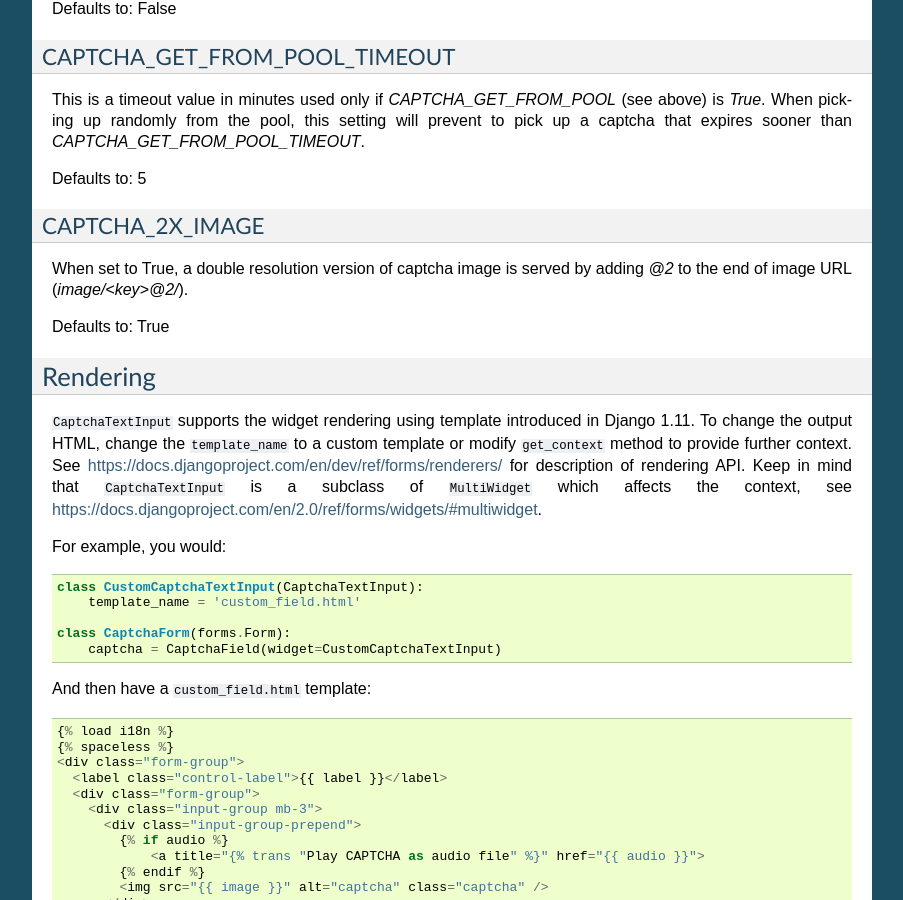
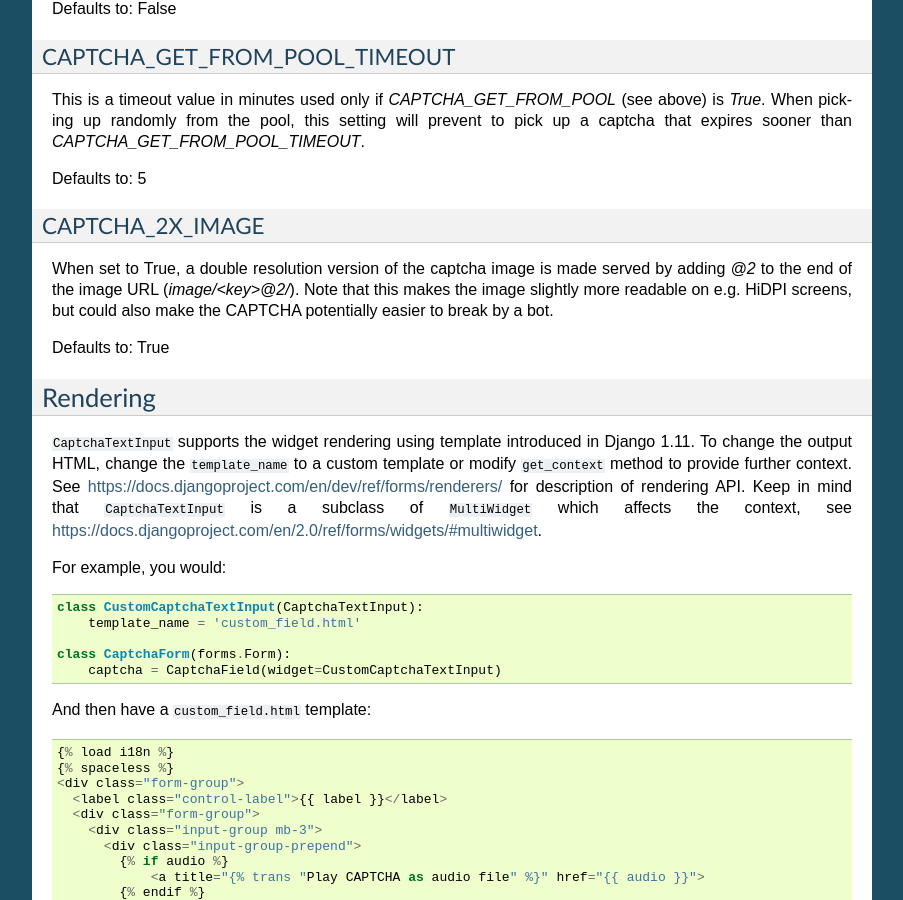
Before and after one commit to mbi/django-simple-captcha, a Sphinx documentation site: the page built from docs/advanced.rst, in a window 1280 px wide and 900 px high, scrolled down 3733 px. Shown: the whole window, without its empty margins (198-1101 px from the left). Built offline with Sphinx 7.4.7, drawn with Linux system fonts in a browser that asks for light colours.

Commit message:
changelog

```diff
--- a/docs/advanced.rst
+++ b/docs/advanced.rst
@@ -194,7 +194,7 @@ Defaults to: 5
 CAPTCHA_2X_IMAGE
 ----------------
 
-When set to True, a double resolution version of captcha image is served by adding `@2` to the end of image URL (`image/<key>@2/`).
+When set to True, a double resolution version of the captcha image is made served by adding `@2` to the end of the image URL (`image/<key>@2/`). Note that this makes the image slightly more readable on e.g. HiDPI screens, but could also make the CAPTCHA potentially easier to break by a bot.
 
 Defaults to: True
 
```
Also changed, not shown: 1 other file.
